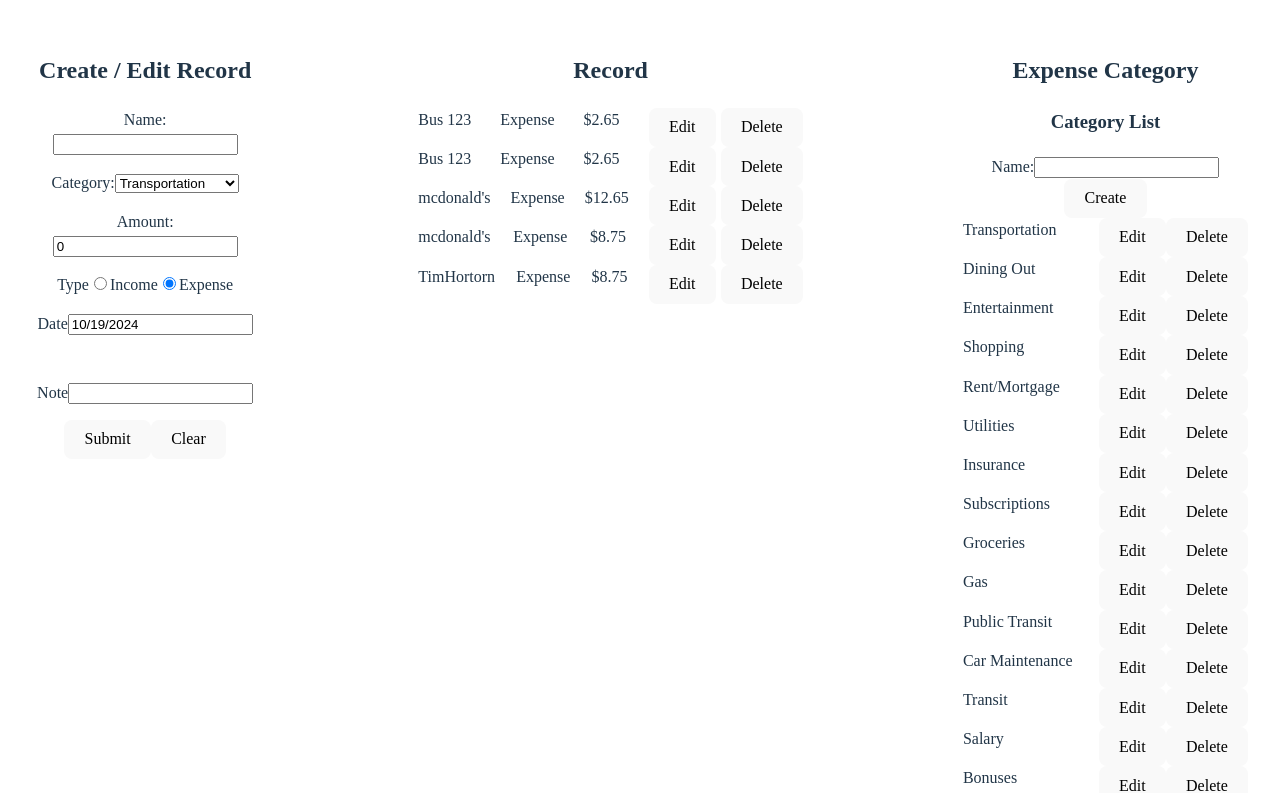
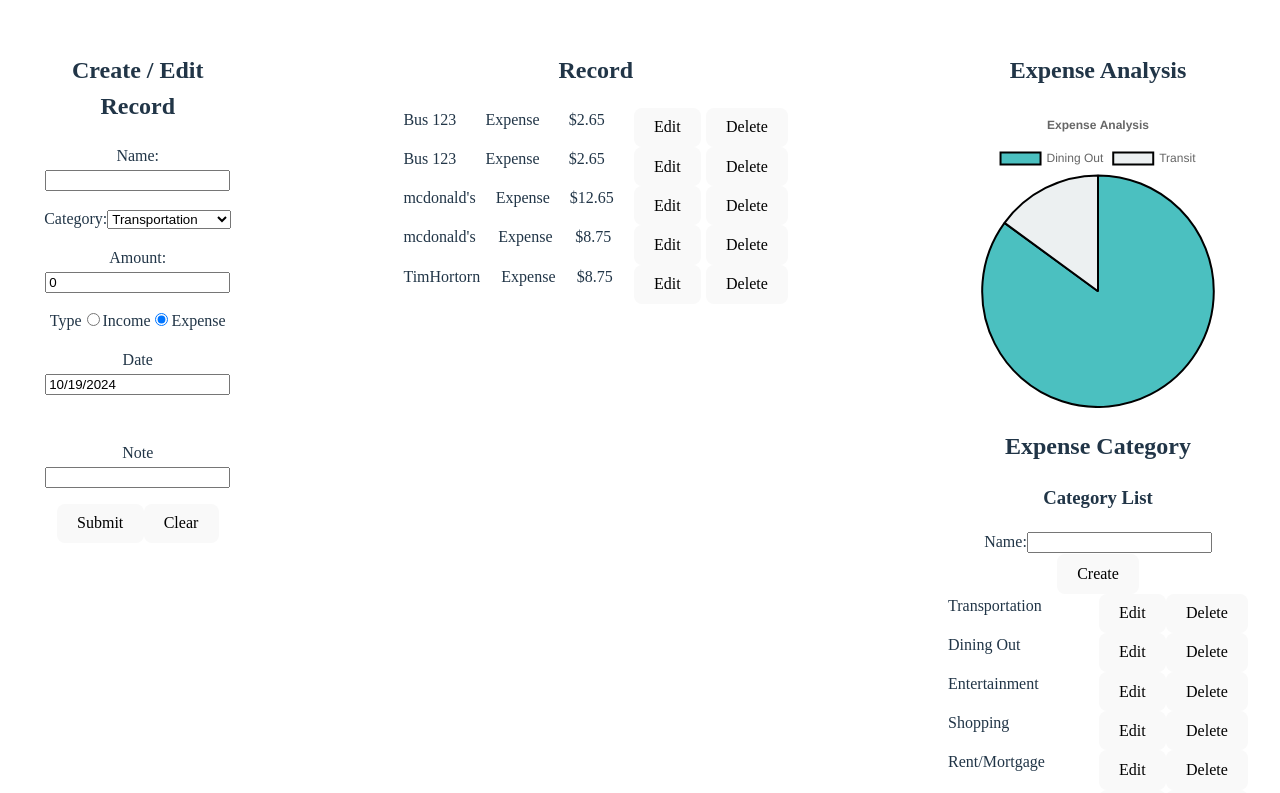
Before and after one commit to klee616/COMP3170-trackease, a React (Vite) app: page / in a window 1280 px wide. Shown: the top 793 px of the page. Built offline with nearby package versions, Linux system fonts and the light colour scheme.

Commit message:
update charts

```diff
--- a/package.json
+++ b/package.json
@@ -11,8 +11,10 @@
   },
   "dependencies": {
     "@types/react-router": "^5.1.20",
+    "chart.js": "^4.4.6",
     "nanoid": "^5.0.7",
     "react": "^18.3.1",
+    "react-chartjs-2": "^5.2.0",
     "react-datepicker": "^7.5.0",
     "react-dom": "^18.3.1"
   },
--- a/src/App.jsx
+++ b/src/App.jsx
@@ -5,6 +5,9 @@ import ExpenseRecordList from './components/expenseRecord/ExpenseRecordList'
 import ExpenseRecordForm from './components/expenseRecord/ExpenseRecordForm'
 import { initialCategory, initialExpense } from './fixtures'
 import { nanoid } from 'nanoid';
+
+import PieChart from './components/charts/PieChart'
+
 
 function App() {
 
@@ -117,6 +120,8 @@ function App() {
           <ExpenseRecordList expensies={expensies} deletedRecord={deletedRecord} setEditingRecord={setEditingRecord} />
         </div>
         <div>
+
+          <PieChart expensies={expensies} categories={categories} />
           <Category cate={categories} createNewCategory={createNewCategory} updateCategory={updateCategory} deleteCategory={deleteCategory} />
         </div>
       </div>
--- /dev/null
+++ b/src/components/charts/PieChart.jsx
@@ -0,0 +1,98 @@
+import Chart from "chart.js/auto";
+import { CategoryScale } from "chart.js";
+import { useEffect, useState } from "react";
+import React from "react";
+import { Pie } from "react-chartjs-2";
+
+
+export default function PieChart({ expensies, categories }) {
+
+
+ const [dataSet, setDataSet] = useState([
+   {name: 'Dining Out', amount: 30.15},
+   {name: 'Transit', amount: 5.3}
+ ]);
+
+
+ const setupData = () => {
+
+
+   let newData = [];
+   categories.map((cate, index) => {
+     let total = 0;
+     let name = cate.name;
+     let categoryId = cate.id;
+     expensies.filter((item) => item.category == categoryId).forEach(element => {
+       console.log(element);
+       total += element.amount;
+     });
+     if (total > 0) newData.push({ name: name, amount: total })
+   });
+   console.log(newData)
+   setDataSet(newData)
+   console.log(dataSet)
+
+
+   setChartData({
+     labels: newData.map((data) => data.name),
+     datasets: [
+       {
+         label: "Expensive ",
+         data: newData.map((data) => data.amount),
+         backgroundColor: [
+           "rgba(75,192,192,1)",
+           "#ecf0f1",
+           "#50AF95",
+           "#f3ba2f",
+           "#2a71d0"
+         ],
+         borderColor: "black",
+         borderWidth: 2
+       }
+     ]
+   });
+ }
+
+
+ useEffect(() => {
+   setupData();
+ }, [expensies])
+ const [chartData, setChartData] = useState({
+   labels: dataSet.map((data) => data.name),
+   datasets: [
+     {
+       label: "Expensive ",
+       data: dataSet.map((data) => data.amount),
+       backgroundColor: [
+         "rgba(75,192,192,1)",
+         "#ecf0f1",
+         "#50AF95",
+         "#f3ba2f",
+         "#2a71d0"
+       ],
+       borderColor: "black",
+       borderWidth: 2
+     }
+   ]
+ });
+
+
+ return (
+   <>
+     <h2>Expense Analysis </h2>
+
+
+     <Pie
+       data={chartData}
+       options={{
+         plugins: {
+           title: {
+             display: true,
+             text: "Expense Analysis"
+           }
+         }
+       }}
+     />
+   </>
+ );
+}
```
Also changed, not shown: 1 other file (tests, documents, lock files or other folders).
